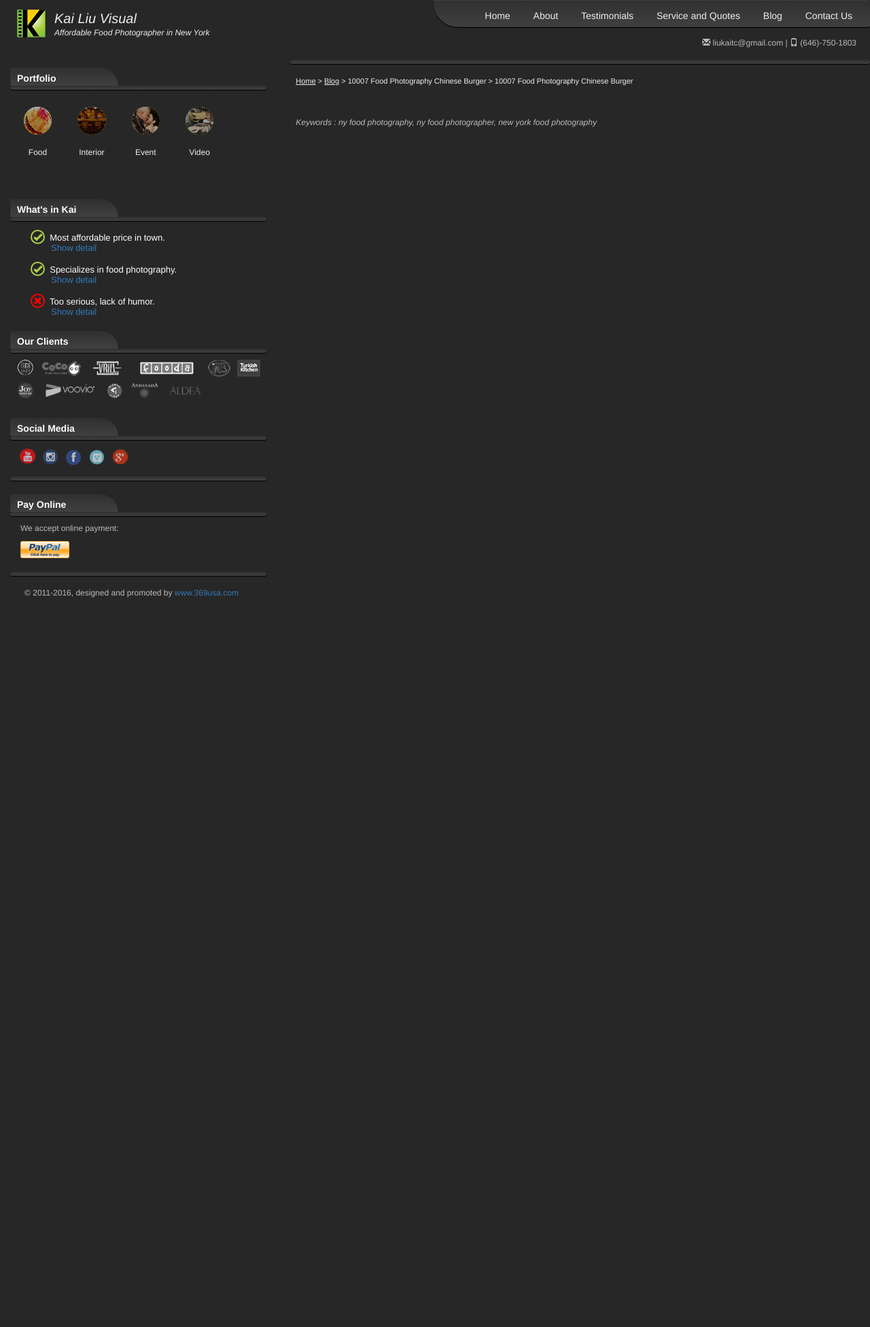
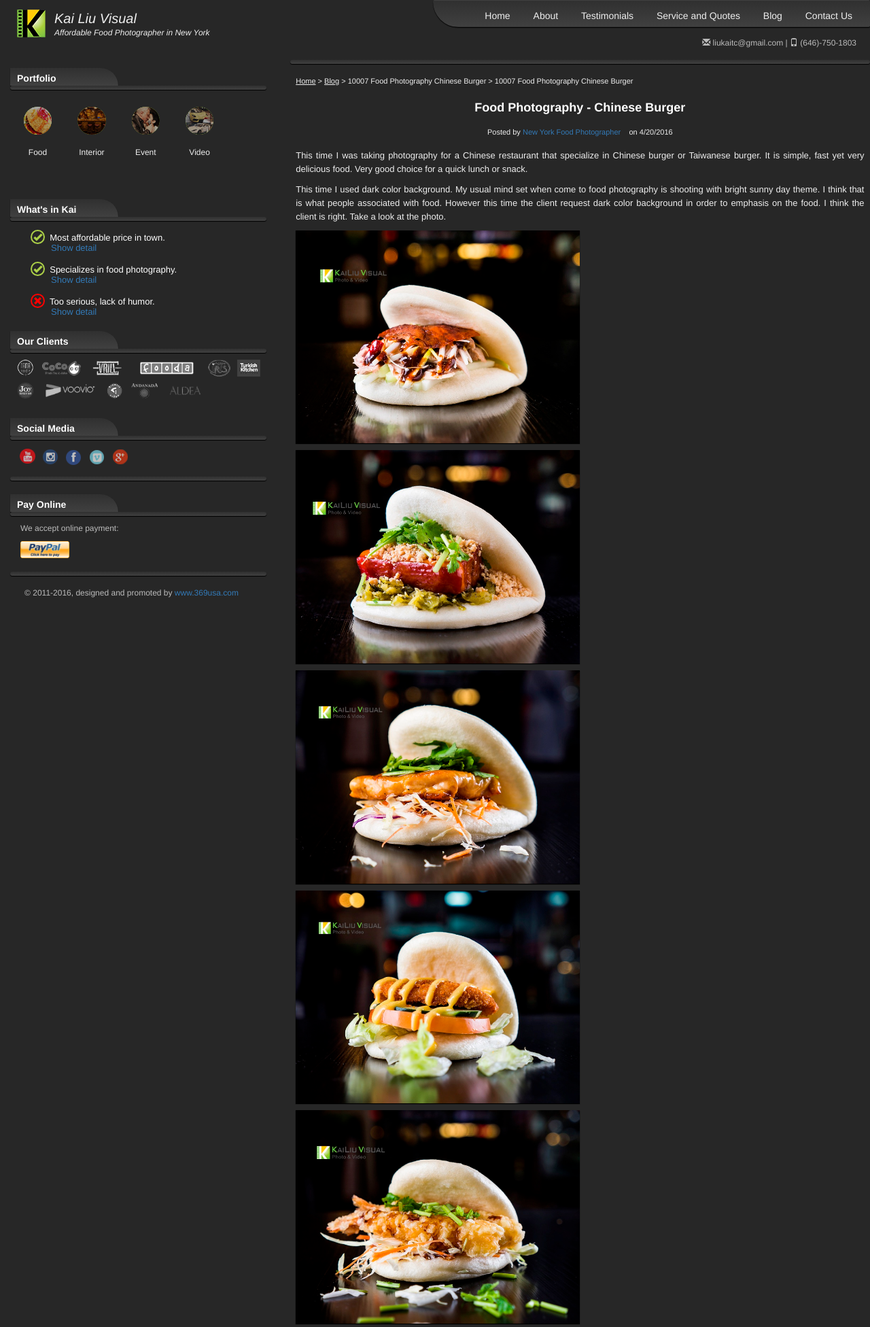
Before and after one commit to glcolin/kailiu, a PHP site: a page that uses index.php in a window 1280 px wide. Shown: the top 1952 px of the page at 68% size. Before the commit the page ends 879 px from the top, so only its background shows below. Run offline with PHP 8.4, Linux system fonts and the light colour scheme.

Commit message:
kai add one blog

```diff
--- /dev/null
+++ b/google466e29df2357abfc.html
@@ -0,0 +1 @@
+google-site-verification: google466e29df2357abfc.html
--- a/includes/blog.php
+++ b/includes/blog.php
@@ -5,7 +5,7 @@
 
 	<h2>Welcome to Kai Liu(The food photographer)'s Blog</h2>
 	<p>
-	Welcome! Dropdowns are automatically positioned via CSS within the normal flow of the document. This means dropdowns may be cropped by parents with certain overflow properties or appear out of bounds of the viewport. Address these issues on your own as they arise.
+	All articles are my original contents.
 	</p>
 
 	<div class="blog-list">
--- a/photography/blog/food/10006-the-reality-of-how-much-photographer-should-charge.html
+++ b/photography/blog/food/10006-the-reality-of-how-much-photographer-should-charge.html
@@ -1,5 +1,5 @@
 <h2>The reality of how much photographer should charge</h2>
-<p class="editor">Posted by <a href="/" target="_blank">Food Photographer NYC</a>&nbsp;&nbsp;&nbsp;&nbsp;on 4/14/2016</p>
+<p class="editor">Posted by <a href="/" target="_blank">New York Food Photographer</a>&nbsp;&nbsp;&nbsp;&nbsp;on 4/14/2016</p>
 
 <a href="photography/blog/food/10006-the-reality-of-how-much-photographer-should-charge-1.jpg"><img src="photography/blog/food/10006-the-reality-of-how-much-photographer-should-charge-1.jpg" width="50%" border="0" alt="how much food photographer should charge"></a>
 
--- /dev/null
+++ b/photography/blog/food/10007-Food-Photography-Chinese-Burger.html
@@ -0,0 +1,41 @@
+<h2>Food Photography - Chinese Burger</h2>
+<p class="editor">Posted by <a href="/" target="_blank">New York Food Photographer</a>&nbsp;&nbsp;&nbsp;&nbsp;on 4/20/2016</p>
+
+
+<p>
+	This time I was taking photography for a Chinese restaurant that specialize in Chinese burger or Taiwanese burger. It is simple, fast yet very delicious food. Very good choice for a quick lunch or snack.
+</p>
+<p>
+	This time I used dark color background. My usual mind set when come to food photography is shooting with bright sunny day theme. I think that is what people associated with food. However this time the client request dark color background in order to emphasis on the food. I think the client is right. Take a look at the photo.
+</P>
+
+<a href="photography/blog/food/10007-Food-Photography-Chinese-Burger-1.jpg"><img src="photography/blog/food/10007-Food-Photography-Chinese-Burger-1.jpg" width="50%" border="0" alt="food photography of Chinese burger 1"></a>
+<p style="margin-top:10px;">
+
+<a href="photography/blog/food/10007-Food-Photography-Chinese-Burger-2.jpg"><img src="photography/blog/food/10007-Food-Photography-Chinese-Burger-2.jpg" width="50%" border="0" alt="food photography of Chinese burger 2"></a>
+<p style="margin-top:10px;">
+
+<a href="photography/blog/food/10007-Food-Photography-Chinese-Burger-3.jpg"><img src="photography/blog/food/10007-Food-Photography-Chinese-Burger-3.jpg" width="50%" border="0" alt="food photography of Chinese burger 3"></a>
+<p style="margin-top:10px;">
+
+<a href="photography/blog/food/10007-Food-Photography-Chinese-Burger-4.jpg"><img src="photography/blog/food/10007-Food-Photography-Chinese-Burger-4.jpg" width="50%" border="0" alt="food photography of Chinese burger 4"></a>
+<p style="margin-top:10px;">
+
+<a href="photography/blog/food/10007-Food-Photography-Chinese-Burger-5.jpg"><img src="photography/blog/food/10007-Food-Photography-Chinese-Burger-5.jpg" width="50%" border="0" alt="food photography of Chinese burger 5"></a>
+<p style="margin-top:10px;">
+
+<a href="photography/blog/food/10007-Food-Photography-Chinese-Burger-6.jpg"><img src="photography/blog/food/10007-Food-Photography-Chinese-Burger-6.jpg" width="50%" border="0" alt="food photography of Chinese burger 6"></a>
+
+<p style="margin-top:10px;">
+
+
+
+
+<p>	I am kind surprised with the result. I did not expect it come out this good. I use the lights on the street as the background. It works out nicely. Just to compare with shot take on bright color background. You can see it looks much dull. Not as 3D as the shot above.
+</p>
+<a href="photography/blog/food/10007-Food-Photography-Chinese-Burger-7.jpg"><img src="photography/blog/food/10007-Food-Photography-Chinese-Burger-7.jpg" width="50%" border="0" alt="food photography of Chinese burger 7"></a>
+
+<p style="margin-top:10px;">
+<p>
+	It is late night now. I am going to bed..but wait..I am getting hungry now….
+</p>
```
Also changed, not shown: photography/blog/food/10007-Food-Photography-Chinese-Burger-1.jpg (added), photography/blog/food/10007-Food-Photography-Chinese-Burger-2.jpg (added), photography/blog/food/10007-Food-Photography-Chinese-Burger-3.jpg (added), photography/blog/food/10007-Food-Photography-Chinese-Burger-4.jpg (added), photography/blog/food/10007-Food-Photography-Chinese-Burger-5.jpg (added), photography/blog/food/10007-Food-Photography-Chinese-Burger-6.jpg (added), photography/blog/food/10007-Food-Photography-Chinese-Burger-7.jpg (added).
